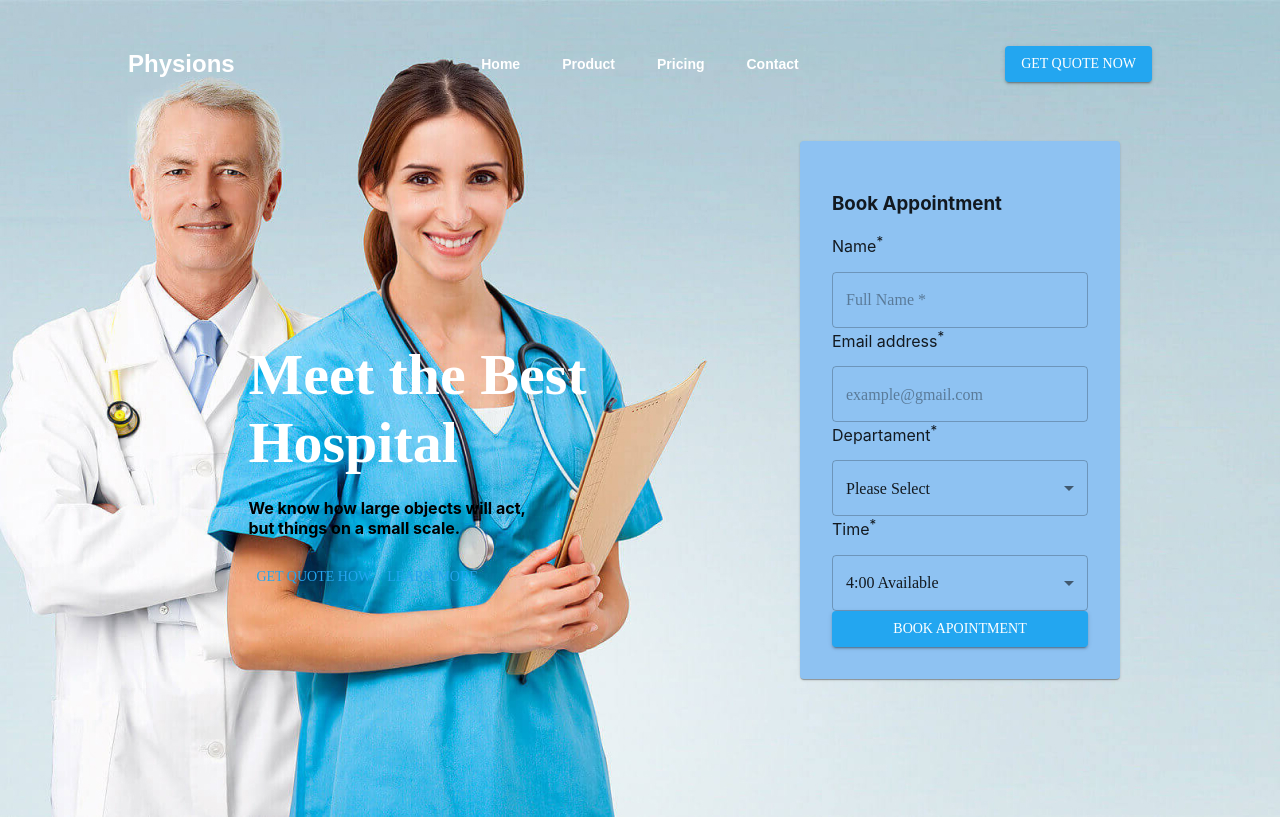
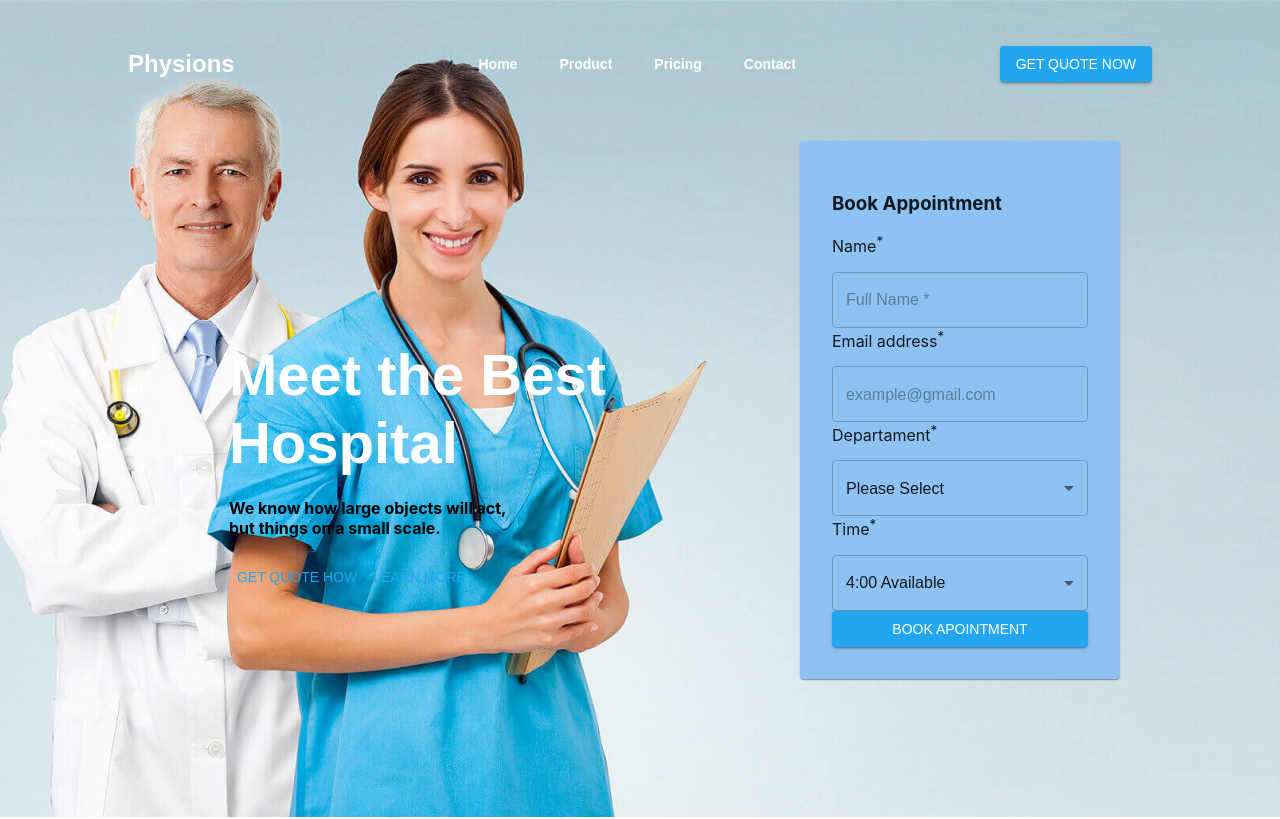
Before and after one commit to gabrielaharea/Physionic, a Next.js app in the folder my-app/: page / in a window 1280 px wide. Shown: the top 819 px of the page. Built offline with nearby package versions, Linux system fonts and the light colour scheme.

Commit message:
instal icon

```diff
--- a/my-app/pages/components/ButtonHome/index.tsx
+++ b/my-app/pages/components/ButtonHome/index.tsx
@@ -1,11 +1,17 @@
 import { Button } from "@mui/material";
 import * as S from "./styled";
 import { Stack } from "@mui/material";
+import SendIcon from "@mui/icons-material/Send";
 
 export const ButtonHome = () => {
   return (
     <Stack spacing={2} direction="row">
-      <Button fullWidth variant="contained"  href="#text-buttons">
+      <Button
+        fullWidth
+        variant="contained"
+        href="#text-buttons"
+        // startIcon={<SendIcon />}
+      >
         Get Quote Now
       </Button>
     </Stack>
--- a/my-app/pages/index.tsx
+++ b/my-app/pages/index.tsx
@@ -6,8 +6,7 @@ import Image from "next/image";
 import styles from "../styles/Home.module.css";
 import App from "./_app";
 import HomePage from "./components/HomeHero";
-import { theme } from "./theme";
-import { ThemeProvider } from "@emotion/react";
+
 
 const Home: NextPage = () => {
   return (
--- a/my-app/pages/theme.ts
+++ b/my-app/pages/theme.ts
@@ -20,7 +20,7 @@ export const theme = createTheme({
   },
 
   typography: {
-    fontFamily: "Montserrat",
+    fontFamily: '"Montserrat", sans-serif'
   },
 }
 );
--- a/package.json
+++ b/package.json
@@ -2,6 +2,7 @@
   "dependencies": {
     "@emotion/css": "^11.7.1",
     "@fontsource/montserrat": "^4.5.1",
+    "@mui/icons-material": "^5.2.5",
     "react-icons": "^4.3.1",
     "react-router-dom": "^6.2.1",
     "styled-components": "^5.3.3"
```
Also changed, not shown: 2 other files (tests, documents, lock files or other folders).
